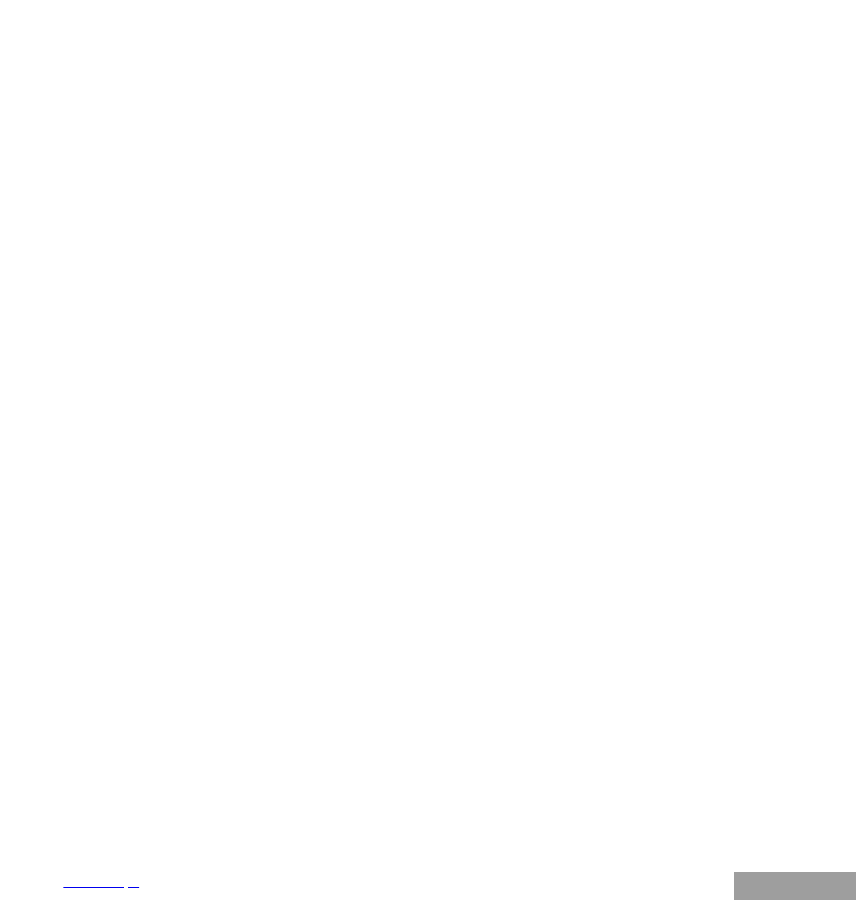
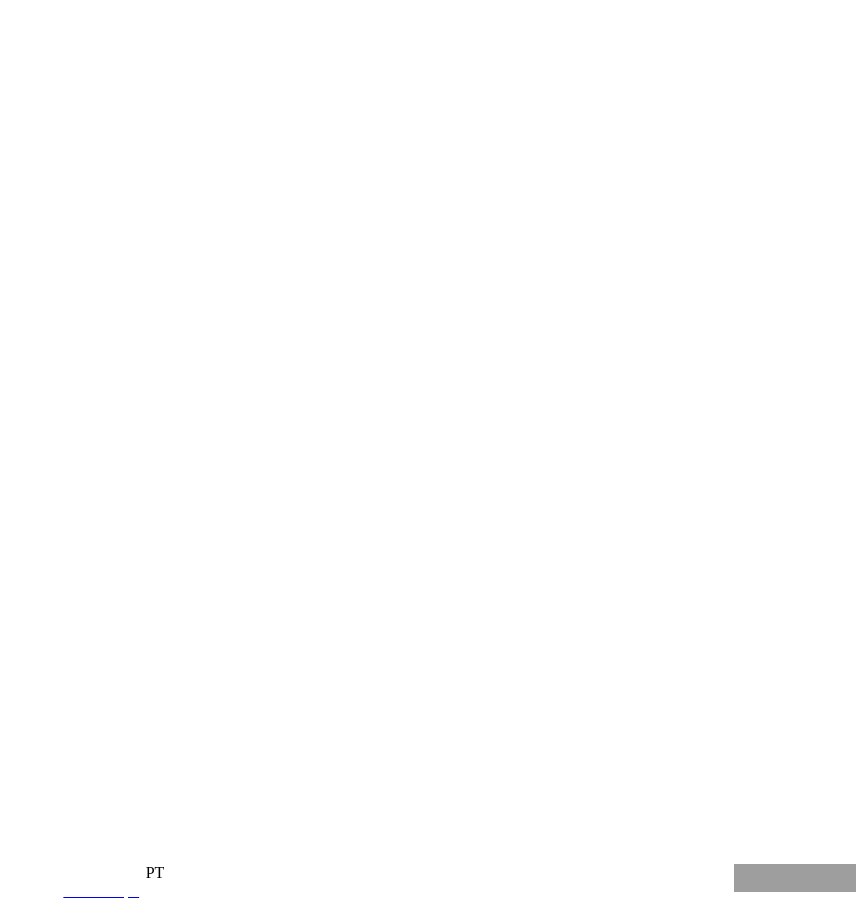
Before and after one commit to vdinvestimentos/viverdeinvestimentos, a Jekyll site: the page built from view.md, in a window 1280 px wide. Shown: the whole page, without its empty margins (424-1280 px from the left). Built offline with Jekyll 4.4.1, drawn with Linux system fonts in a browser that asks for light colours; a script that is not in the unit is left out; grey boxes are pictures that could not be loaded.

Commit message:
Update view.md

```diff
--- a/view.md
+++ b/view.md
@@ -3,7 +3,7 @@ layout: none
 title: About
 ---
 <div class="footer">
- <div style="text-align:center;"> <iframe src="https://free.timeanddate.com/clock/i7wu89wd/n320/fn2/fs18/fcfff/tct/pct" frameborder="0" width="122" height="28" allowtransparency="true" align="right"></iframe></div>
+ <div style="text-align:center;">PT <iframe src="https://free.timeanddate.com/clock/i7wu89wd/n320/fn2/fs18/fcfff/tct/pct" frameborder="0" width="122" height="28" allowtransparency="true" align="right"></iframe></div>
 
 <!-- TradingView Widget BEGIN -->
 <div class="tradingview-widget-container">
```
